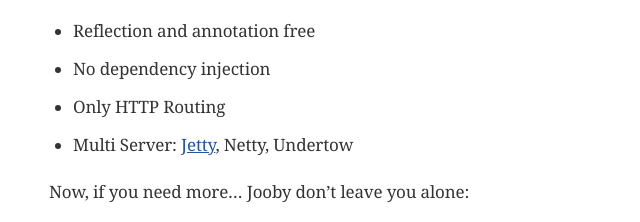
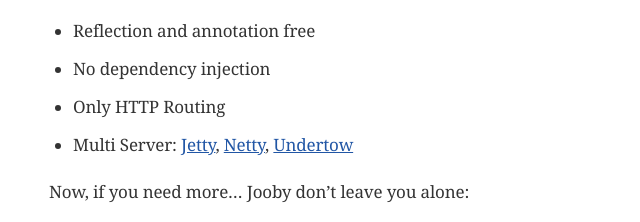
Before and after one commit to jooby-project/jooby.io, a plain HTML site: page index.html in a window 1280 px wide. Shown: the part 1228-1450 px from the top of the page, 286-926 px from the left. Drawn offline with nearby package versions, Linux system fonts and the light colour scheme; some packages are replaced by stand-ins of ours; a script that the page names is missing; a web font is replaced by a local one.

Commit message:
add link netty and undertow

```diff
--- a/index.html
+++ b/index.html
@@ -677,7 +677,7 @@ warning.</p>
 <p>Only HTTP Routing</p>
 </li>
 <li>
-<p>Multi Server: <a href="server/jetty.html">Jetty</a>, Netty, Undertow</p>
+<p>Multi Server: <a href="server/jetty.html">Jetty</a>, <a href="https://netty.io/">Netty</a>, <a href="http://undertow.io/">Undertow</a></p>
 </li>
 </ul>
 </div>
```
